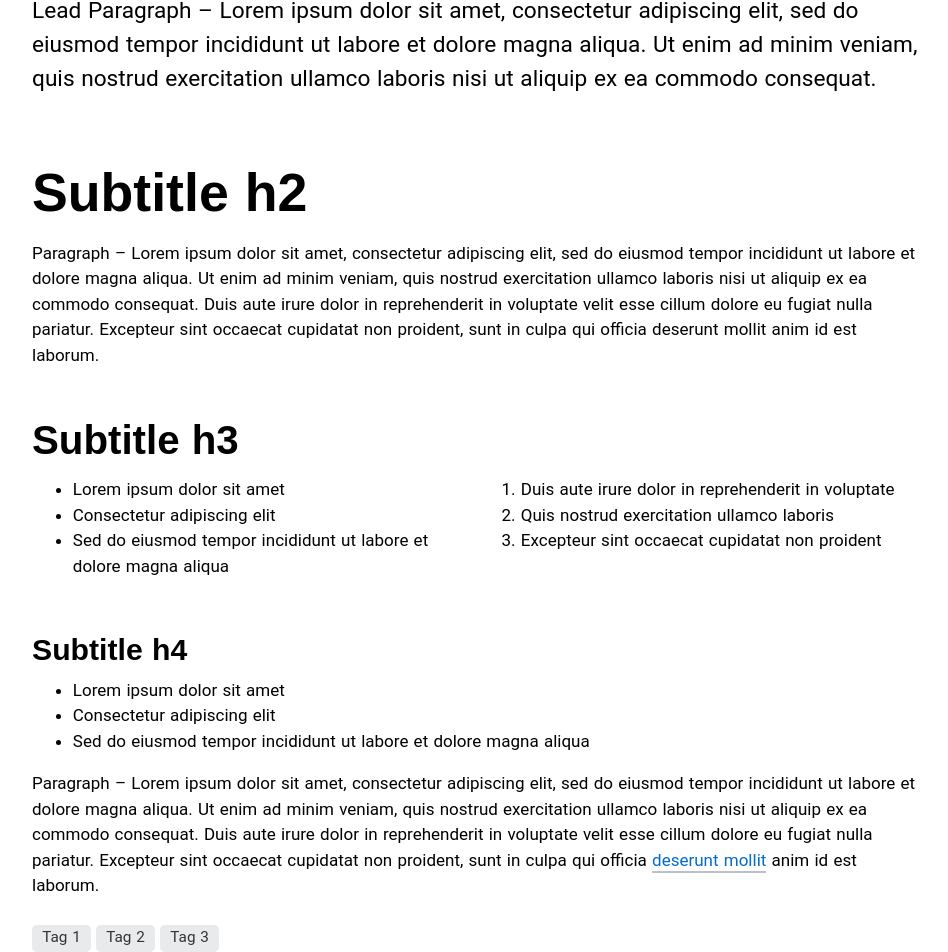
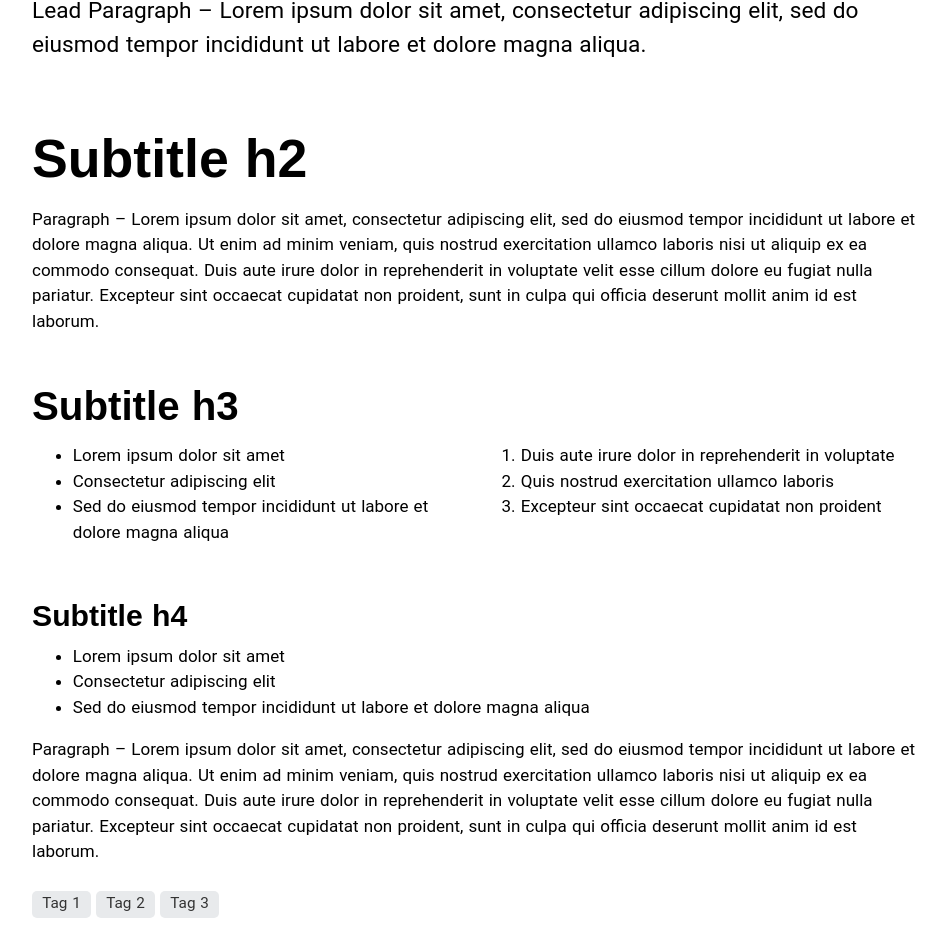
Before and after one commit to Nopps/edu-blog, a Nuxt app in the folder edu-blog-vue/: page / in a window 1280 px wide. Shown: the part 579-1531 px from the top of the page, without its empty margins (160-1108 px from the left). Built offline with nearby package versions, Linux system fonts and the light colour scheme.

Commit message:
Bind data to author bio and article content

```diff
--- a/edu-blog-vue/components/AuthorBio.vue
+++ b/edu-blog-vue/components/AuthorBio.vue
@@ -2,7 +2,6 @@
   <aside>
     <div class="author-bio">
       <img class="author-bio__img" :src="image" :alt="alt" />
-
       <div class="author-bio__text">
         <h5>
           <a
@@ -57,7 +56,7 @@ aside {
   }
 }
 
-.author-author-bio p {
+.author-bio p {
   margin: 0;
 }
 
--- a/edu-blog-vue/pages/index.vue
+++ b/edu-blog-vue/pages/index.vue
@@ -8,67 +8,51 @@
       <time pubdate :datetime="date" :title="date">{{ date }}</time>
       <h1>{{ title }}</h1>
       <p class="lead">
-        Lead Paragraph – Lorem ipsum dolor sit amet, consectetur adipiscing
-        elit, sed do eiusmod tempor incididunt ut labore et dolore magna aliqua.
-        Ut enim ad minim veniam, quis nostrud exercitation ullamco laboris nisi
-        ut aliquip ex ea commodo consequat.
+        {{ lead }}
       </p>
-      <h2>Subtitle h2</h2>
-      <p>
-        Paragraph – Lorem ipsum dolor sit amet, consectetur adipiscing elit, sed
-        do eiusmod tempor incididunt ut labore et dolore magna aliqua. Ut enim
-        ad minim veniam, quis nostrud exercitation ullamco laboris nisi ut
-        aliquip ex ea commodo consequat. Duis aute irure dolor in reprehenderit
-        in voluptate velit esse cillum dolore eu fugiat nulla pariatur.
-        Excepteur sint occaecat cupidatat non proident, sunt in culpa qui
-        officia deserunt mollit anim id est laborum.
-      </p>
-      <h3>Subtitle h3</h3>
-      <div class="article-col-container">
-        <div class="article-col-container__col">
-          <ul>
-            <li>Lorem ipsum dolor sit amet</li>
-            <li>Consectetur adipiscing elit</li>
-            <li>
-              Sed do eiusmod tempor incididunt ut labore et dolore magna aliqua
-            </li>
-          </ul>
-        </div>
-        <div class="article-col-container__col">
-          <ol>
-            <li>Duis aute irure dolor in reprehenderit in voluptate</li>
-            <li>Quis nostrud exercitation ullamco laboris</li>
-            <li>Excepteur sint occaecat cupidatat non proident</li>
-          </ol>
+      <div v-for="item in content" :key="item.id">
+        <p v-if="item.type === 'paragraph'">
+          {{ item.text }}
+        </p>
+        <ul v-if="item.type === 'ul'">
+          <li v-for="li in item.li" :key="li">{{ li }}</li>
+        </ul>
+        <ol v-if="item.type === 'ol'">
+          <li v-for="li in item.li" :key="li">{{ li }}</li>
+        </ol>
+        <h2 v-if="item.type === 'heading2'">
+          {{ item.text }}
+        </h2>
+        <h3 v-if="item.type === 'heading3'">
+          {{ item.text }}
+        </h3>
+        <h4 v-if="item.type === 'heading4'">
+          {{ item.text }}
+        </h4>
+        <div v-else-if="item.type === 'cols'" class="article-col-container">
+          <div
+            v-for="col in item.col"
+            :key="col"
+            class="article-col-container__col"
+          >
+            <ul v-if="col.type === 'ul'">
+              <li v-for="li in col.li" :key="li">{{ li }}</li>
+            </ul>
+            <ol v-if="col.type === 'ol'">
+              <li v-for="li in col.li" :key="li">{{ li }}</li>
+            </ol>
+          </div>
         </div>
       </div>
-      <h4>Subtitle h4</h4>
-      <ul>
-        <li>Lorem ipsum dolor sit amet</li>
-        <li>Consectetur adipiscing elit</li>
-        <li>
-          Sed do eiusmod tempor incididunt ut labore et dolore magna aliqua
-        </li>
-      </ul>
-      <p>
-        Paragraph – Lorem ipsum dolor sit amet, consectetur adipiscing elit, sed
-        do eiusmod tempor incididunt ut labore et dolore magna aliqua. Ut enim
-        ad minim veniam, quis nostrud exercitation ullamco laboris nisi ut
-        aliquip ex ea commodo consequat. Duis aute irure dolor in reprehenderit
-        in voluptate velit esse cillum dolore eu fugiat nulla pariatur.
-        Excepteur sint occaecat cupidatat non proident, sunt in culpa qui
-        officia <a href="">deserunt mollit</a> anim id est laborum.
-      </p>
       <Tag v-for="tag in tags" :key="tag.id" :text="tag.text" :href="tag.url" />
     </article>
     <AuthorBio
-      image="https://avatars2.githubusercontent.com/u/1894309?s=120&v=4"
-      alt="Author portrait"
-      url="https://github.com/Nopps"
-      target="_blank"
-      name="Noora S."
-      text="Author bio – Ut enim ad minim veniam, quis nostrud exercitation
-      ullamco laboris nisi ut aliquip ex ea commodo consequat."
+      :image="author.image"
+      :alt="author.alt"
+      :url="author.url"
+      :target="author.target"
+      :name="author.name"
+      :text="author.text"
     />
     <Footer text="Copyright 2020 Noppe" />
   </div>
@@ -92,13 +76,77 @@ export default {
     return {
       title: 'Blog Post Title h1',
       date: '28. August 2020',
+      lead:
+        'Lead Paragraph – Lorem ipsum dolor sit amet, consectetur adipiscing elit, sed do eiusmod tempor incididunt ut labore et dolore magna aliqua.',
       author: {
-        image: '',
-        alt: '',
-        url: '',
-        target: '',
-        name: '',
+        image: 'https://avatars2.githubusercontent.com/u/1894309?s=120&v=4',
+        alt: 'Author portrait',
+        url: 'https://github.com/Nopps',
+        target: '_blank',
+        name: 'Noora S.',
+        text:
+          'Author bio – Ut enim ad minim veniam, quis nostrud exercitation ullamco laboris nisi ut aliquip ex ea commodo consequat.',
       },
+      content: [
+        {
+          id: '1',
+          type: 'heading2',
+          text: 'Subtitle h2',
+        },
+        {
+          id: '2',
+          type: 'paragraph',
+          text:
+            'Paragraph – Lorem ipsum dolor sit amet, consectetur adipiscing elit, sed do eiusmod tempor incididunt ut labore et dolore magna aliqua. Ut enim ad minim veniam, quis nostrud exercitation ullamco laboris nisi ut aliquip ex ea commodo consequat. Duis aute irure dolor in reprehenderit in voluptate velit esse cillum dolore eu fugiat nulla pariatur. Excepteur sint occaecat cupidatat non proident, sunt in culpa qui officia deserunt mollit anim id est laborum.',
+        },
+        {
+          id: '3',
+          type: 'heading3',
+          text: 'Subtitle h3',
+        },
+        {
+          id: '4',
+          type: 'cols',
+          col: [
+            {
+              type: 'ul',
+              li: [
+                'Lorem ipsum dolor sit amet',
+                'Consectetur adipiscing elit',
+                'Sed do eiusmod tempor incididunt ut labore et dolore magna aliqua',
+              ],
+            },
+            {
+              type: 'ol',
+              li: [
+                'Duis aute irure dolor in reprehenderit in voluptate',
+                'Quis nostrud exercitation ullamco laboris',
+                'Excepteur sint occaecat cupidatat non proident',
+              ],
+            },
+          ],
+        },
+        {
+          id: '5',
+          type: 'heading4',
+          text: 'Subtitle h4',
+        },
+        {
+          id: '6',
+          type: 'ul',
+          li: [
+            'Lorem ipsum dolor sit amet',
+            'Consectetur adipiscing elit',
+            'Sed do eiusmod tempor incididunt ut labore et dolore magna aliqua',
+          ],
+        },
+        {
+          id: '7',
+          type: 'paragraph',
+          text:
+            'Paragraph – Lorem ipsum dolor sit amet, consectetur adipiscing elit, sed do eiusmod tempor incididunt ut labore et dolore magna aliqua. Ut enim ad minim veniam, quis nostrud exercitation ullamco laboris nisi ut aliquip ex ea commodo consequat. Duis aute irure dolor in reprehenderit in voluptate velit esse cillum dolore eu fugiat nulla pariatur. Excepteur sint occaecat cupidatat non proident, sunt in culpa qui officia deserunt mollit anim id est laborum.',
+        },
+      ],
       tags: [
         {
           id: '1',
```
